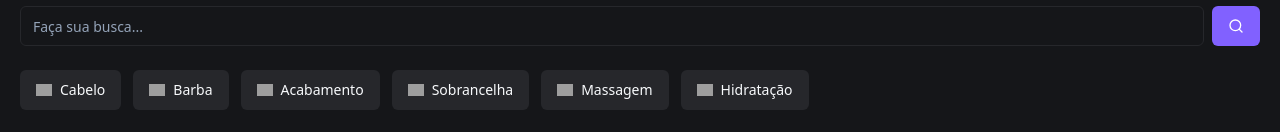
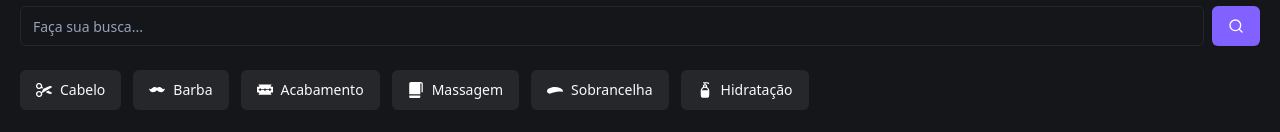
Before and after one commit to MarcioJorgeMelo/FSW-dev-barber, a Next.js app: page / in a window 1280 px wide. Shown: the part 172-304 px from the top of the page. Built offline with nearby package versions, Linux system fonts and the light colour scheme; no server answers; the database is empty; grey boxes are pictures that could not be loaded.

Commit message:
refactor: removing footer and add him on layout and use QuickSearchOptions

```diff
--- a/app/page.tsx
+++ b/app/page.tsx
@@ -4,16 +4,10 @@ import { Input } from "@/components/ui/input"
 import { Search } from "lucide-react"
 import Image from "next/image"
 import bannerImage from "@/public/bannerfswbarber.svg"
-import cabeloIcon from "@/public/heroicons_scissors-20-solid.svg"
-import barbaIcon from "@/public/mdi_mustache.svg"
-import acabamentoIcon from "@/public/mdi_razor-double-edge.svg"
-import sobrancelhaIcon from "@/public/mingcute_eyebrow-fill.svg"
-import massagemIcon from "@/public/ph_towel-fill.svg"
-import hidratacaoIcon from "@/public/hugeicons_shampoo.svg"
-import { Card, CardContent } from "@/components/ui/card"
 import { db } from "@/lib/prisma"
 import BarbershopItem from "@/components/barbershop-item"
 import BookingItem from "@/components/bookingItem"
+import { QuickSearchOptions } from "./_constants/search"
 
 const Home = async () => {
   const barbershops = await db.barberShop.findMany({})
@@ -41,55 +35,17 @@ const Home = async () => {
         </div>
 
         <div className="mt-6 flex gap-3 overflow-x-scroll [&::-webkit-scrollbar]:hidden">
-          <Button className="gap-2" variant="secondary">
-            <Image
-              src={cabeloIcon}
-              alt="Corte de cabelo"
-              width={16}
-              height={16}
-            />
-            Cabelo
-          </Button>
-
-          <Button className="gap-2" variant="secondary">
-            <Image src={barbaIcon} alt="Barba" width={16} height={16} />
-            Barba
-          </Button>
-
-          <Button className="gap-2" variant="secondary">
-            <Image
-              src={acabamentoIcon}
-              alt="Acabamento"
-              width={16}
-              height={16}
-            />
-            Acabamento
-          </Button>
-
-          <Button className="gap-2" variant="secondary">
-            <Image
-              src={sobrancelhaIcon}
-              alt="Sobrancelha"
-              width={16}
-              height={16}
-            />
-            Sobrancelha
-          </Button>
-
-          <Button className="gap-2" variant="secondary">
-            <Image src={massagemIcon} alt="Massagem" width={16} height={16} />
-            Massagem
-          </Button>
-
-          <Button className="gap-2" variant="secondary">
-            <Image
-              src={hidratacaoIcon}
-              alt="Hidratação"
-              width={16}
-              height={16}
-            />
-            Hidratação
-          </Button>
+          {QuickSearchOptions.map((option) => (
+            <Button className="gap-2" variant="secondary" key={option.title}>
+              <Image
+                src={option.imageUrl}
+                alt={option.title}
+                width={16}
+                height={16}
+              />
+              {option.title}
+            </Button>
+          ))}
         </div>
 
         <div className="relative mt-6 h-[150px] w-full">
@@ -123,16 +79,6 @@ const Home = async () => {
           ))}
         </div>
       </div>
-
-      <footer>
-        <Card>
-          <CardContent className="px-5 py-6">
-            <p className="text-sm text-gray-400">
-              © 2023 Copyright <span className="font-bold">FSW Barber</span>
-            </p>
-          </CardContent>
-        </Card>
-      </footer>
     </div>
   )
 }
```
